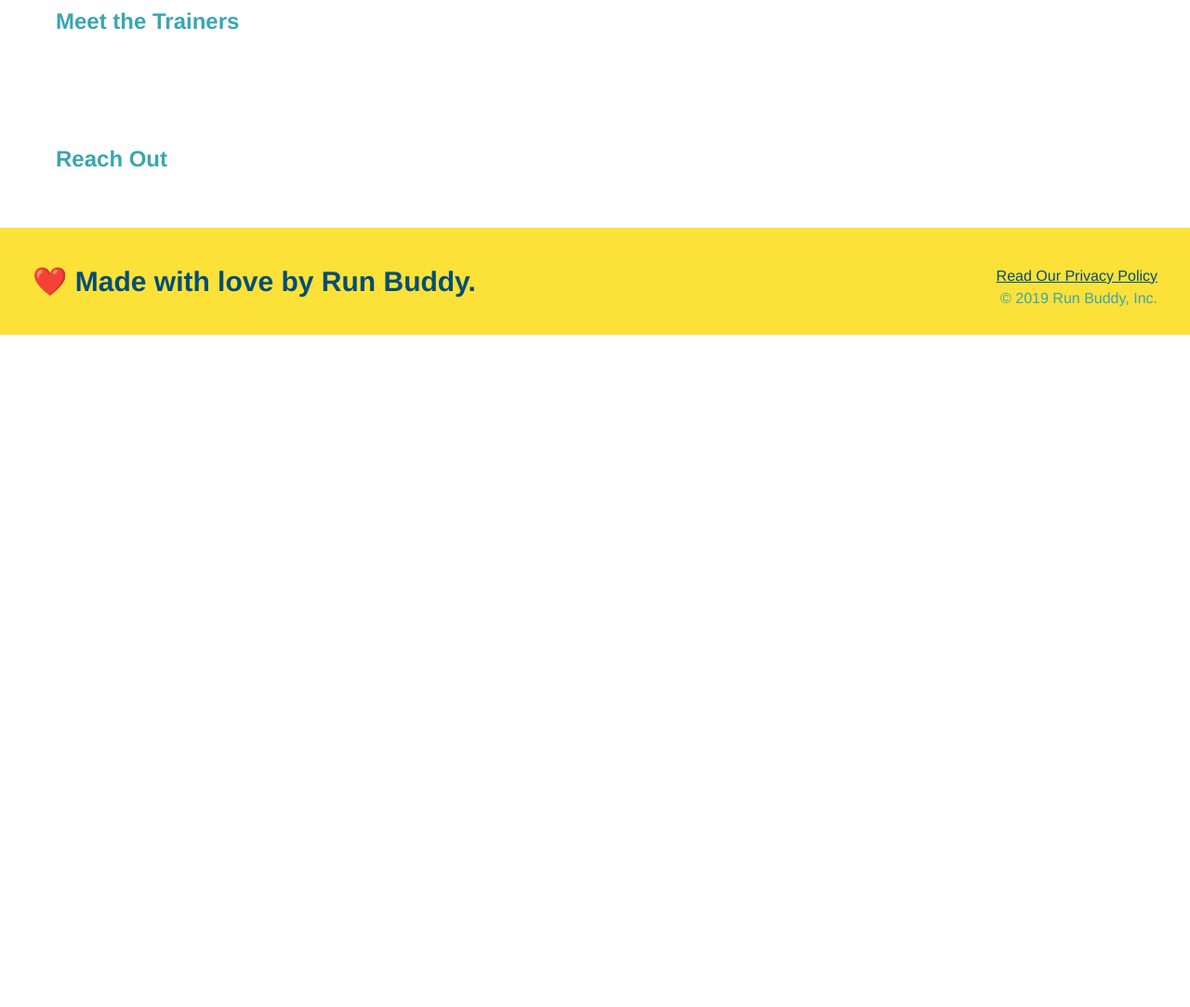
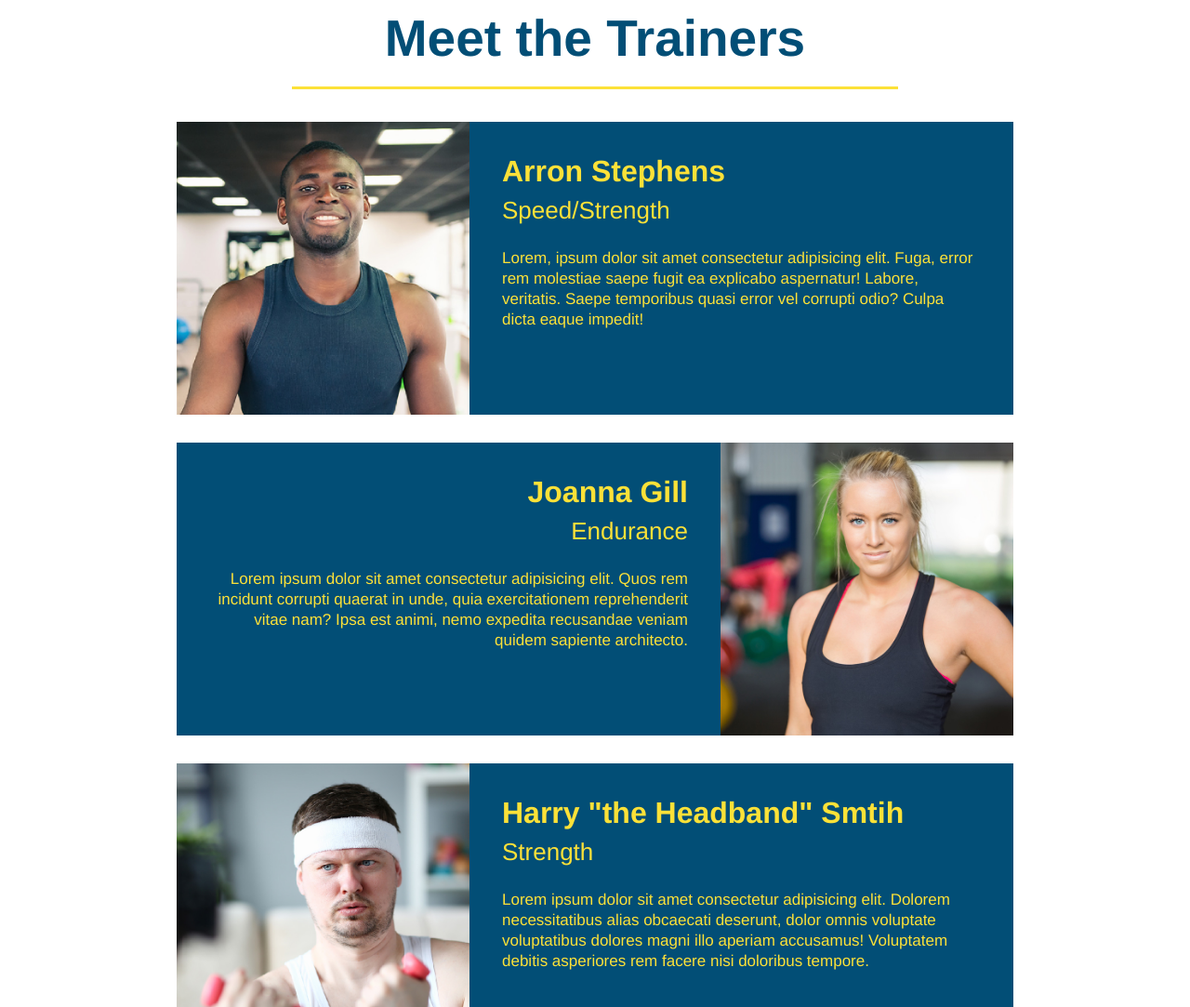
Before and after one commit to blofland/run-buddy, a plain HTML site: page index.html in a window 1280 px wide. Shown: the part 2680-3763 px from the top of the page at 93% size. Before the commit the page ends 3040 px from the top, so only its background shows below. Drawn offline with Linux system fonts and the light colour scheme.

Commit message:
meet the trainers section

```diff
--- a/assets/css/style.css
+++ b/assets/css/style.css
@@ -86,6 +86,7 @@ section {
     position: absolute;
     bottom: 120px;
     right: 140px;
+    height: 450px;
 }
 
 .hero-form h3 {
@@ -175,3 +176,50 @@ section {
 .steps span {
     font-size: 38px;
 }
+
+.trainers {
+    text-align: center;
+}
+
+.trainer {
+    width: 900px;
+    margin: 0 auto 30px auto;
+    background: #024e76;
+    color: #fce138;
+    overflow: auto;
+}
+
+.trainer img {
+    width: 35%;
+    float: left;
+}
+
+.trainer-bio {
+    padding: 35px;
+    float: left;
+    width: 65%;
+}
+
+.text-left {
+    text-align: left;
+}
+
+.text-right {
+    text-align: right;
+}
+
+.trainer-bio h3 {
+    font-size: 32px;
+    margin-bottom: 8px;
+}
+
+.trainer-bio h4 {
+    font-weight: lighter;
+    font-size: 26px;
+    margin-bottom: 25px;
+}
+
+.trainer-bio p {
+    font-size: 17px;
+    line-height: 1.3;
+}
--- a/index.html
+++ b/index.html
@@ -20,10 +20,10 @@
             <a href="#what-we-do">What We Do</a>
             </li>
             <li>
-                <a href="what-you-do">What You Do</a>
+                <a href="#what-you-do">What You Do</a>
             </li>
             <li>
-                <a href="your-trainers">Your Trainers</a>
+                <a href="#your-trainers">Your Trainers</a>
             </li>
             <li>
                 <a href="reach-out">Reach Out</a>
@@ -102,8 +102,41 @@
     </div>
 </section>
 <!-- "meet the trainers" section -->
-<section>
-    <h2>Meet the Trainers</h2>
+<section id="your-trainers" class="trainers">
+    <h2 class="section-title primary-border">Meet the Trainers</h2>
+    <article class="trainer">
+        <img src="./assets/images/trainer-1.jpg" alt="Arron Stephens in his workout clothes, ready to pump iron"/>
+        <div class="trainer-bio text-left">
+            <h3>Arron Stephens</h3>
+            <h4>Speed/Strength</h4>
+            <p>
+                Lorem, ipsum dolor sit amet consectetur adipisicing elit. Fuga, error rem molestiae saepe fugit ea explicabo aspernatur! Labore, veritatis. Saepe temporibus quasi error vel corrupti odio? Culpa dicta eaque impedit!
+            </p>
+        </div>
+    </article>
+<!-- Second trainer bio-->
+    <article class="trainer">
+        <div class="trainer-bio text-right">
+            <h3>Joanna Gill</h3>
+            <h4>Endurance</h4>
+            <p>
+                Lorem ipsum dolor sit amet consectetur adipisicing elit. Quos rem incidunt corrupti quaerat in unde, quia exercitationem reprehenderit vitae nam? Ipsa est animi, nemo expedita recusandae veniam quidem sapiente architecto.
+            </p>
+        </div>
+        <img src="assets/images/trainer-2.jpg" alt="Joanna Gill cooling off after a workout"/>
+    </article>
+
+    <!-- third trainer bio-->
+    <article class="trainer">
+        <img src="assets/images/trainer-3.jpg" alt="Harry Smith wearing a headband and lifting small pink weights"/>
+        <div class="trainer-bio text-left">
+            <h3>Harry "the Headband" Smtih</h3>
+            <h4>Strength</h4>
+            <p> Lorem ipsum dolor sit amet consectetur adipisicing elit. Dolorem necessitatibus alias obcaecati deserunt, dolor omnis voluptate voluptatibus dolores magni illo aperiam accusamus! Voluptatem debitis asperiores rem facere nisi doloribus tempore.
+            </p>
+
+        </div>
+    </article>
 </section>
 <!-- "reach out" section -->
 <section>
```
Also changed, not shown: assets/images/trainer-1.jpg (added), assets/images/trainer-2.jpg (added), assets/images/trainer-3.jpg (added).
